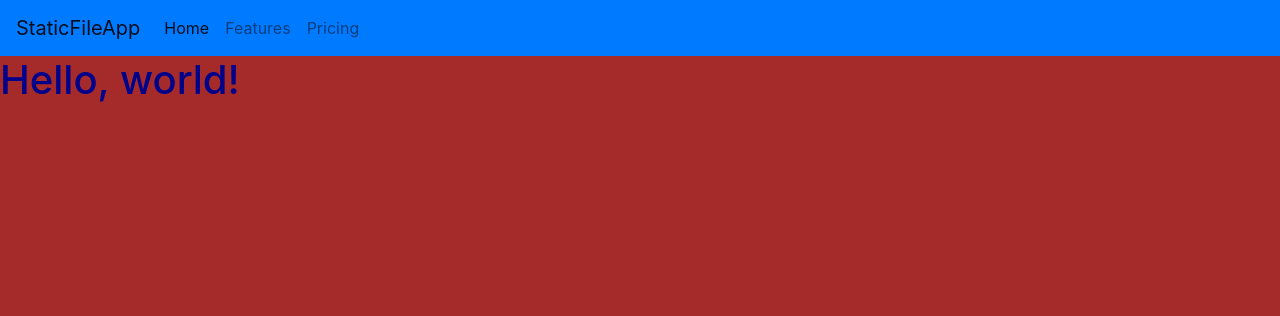
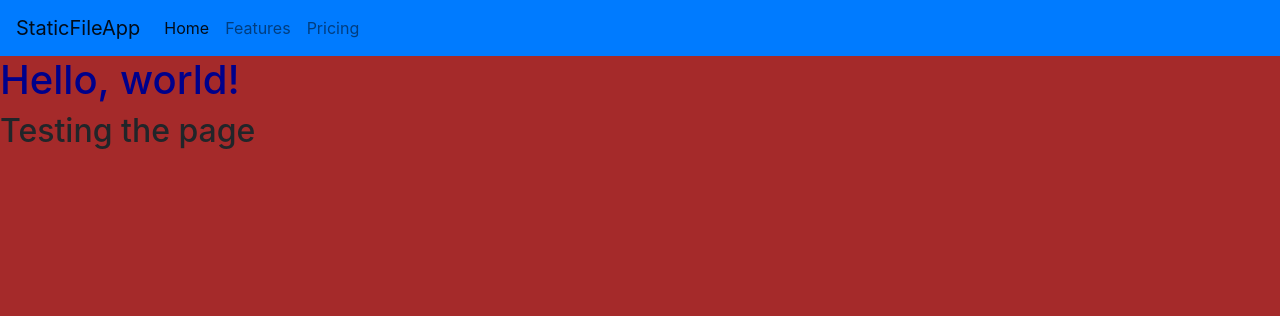
Before and after one commit to shameereranhikath/-Python-Django-Static-file-Usage, a Django app: page /staticfileapp/ in a window 1280 px wide. Shown: the top 316 px of the page. Run offline with Django 3.2, Linux system fonts and the light colour scheme; some libraries are stand-ins or nearby versions.

Commit message:
Project is now ready with static file

```diff
--- a/StaticFileInDjango/staticfileApp/templates/index.html
+++ b/StaticFileInDjango/staticfileApp/templates/index.html
@@ -11,6 +11,7 @@
     <link rel="stylesheet" href="{% static 'bootstrap.min.css' %}">
     <link rel="stylesheet" href="{% static 'style.css' %}">
     <title>Hello, world!</title>
+
   </head>
   <body>
     <nav class="navbar navbar-expand-lg navbar-light bg-primary">
@@ -37,6 +38,8 @@
       </nav>
     <h1>Hello, world!</h1>
 
+    <h2>Testing the page </h2>
+
     <!-- Optional JavaScript -->
     <!-- jQuery first, then Popper.js, then Bootstrap JS -->
     <script src="https://code.jquery.com/jquery-3.4.1.slim.min.js" integrity="sha384-J6qa4849blE2+poT4WnyKhv5vZF5SrPo0iEjwBvKU7imGFAV0wwj1yYfoRSJoZ+n" crossorigin="anonymous"></script>
```
